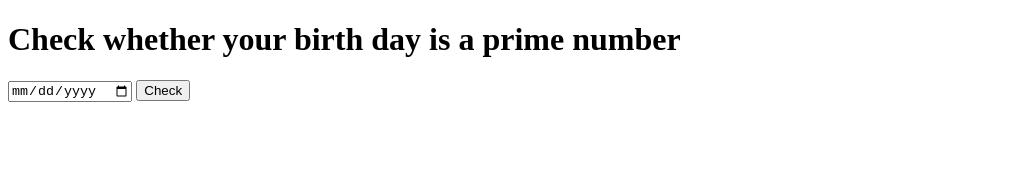
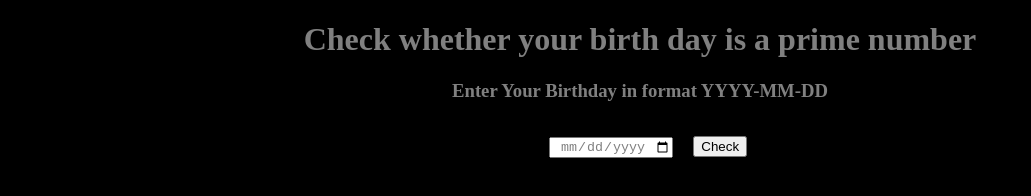
Before and after one commit to sdhamani/Birthday---Prime-Number, a plain HTML site: page index.html in a window 1280 px wide. Shown: the whole page, without its empty margins (0-1031 px from the left). Drawn offline with Linux system fonts and the light colour scheme.

Commit message:
Changed style.css

```diff
--- a/index.html
+++ b/index.html
@@ -4,12 +4,15 @@
 <head>
     <meta charset="UTF-8">
     <meta name="viewport" content="width=device-width, initial-scale=1.0">
+    <link href="style.css" rel="stylesheet"/>
     <title>Leap Year</title>
 </head>
 <body>
-    <h1>Check whether your birth day is a prime number</h1>
+    <h1 class="heading">Check whether your birth day is a prime number</h1>
 
-    <input id="input" type="date" placeholder="Enter Your Birthday in format YYYY-MM-DD"></input>
+    <h3 class="heading">Enter Your Birthday in format YYYY-MM-DD</h3>
+
+    <input id="input" type="date"></input>
 
     <button id="checkBtn">Check</button>
 
--- a/style.css
+++ b/style.css
@@ -0,0 +1,11 @@
+body{
+    text-align: center;
+    color: gray;
+    background-color: black;
+}
+
+#input{
+    margin  : 1rem;
+    text-align: center  ;
+    color: gray;
+}
```
